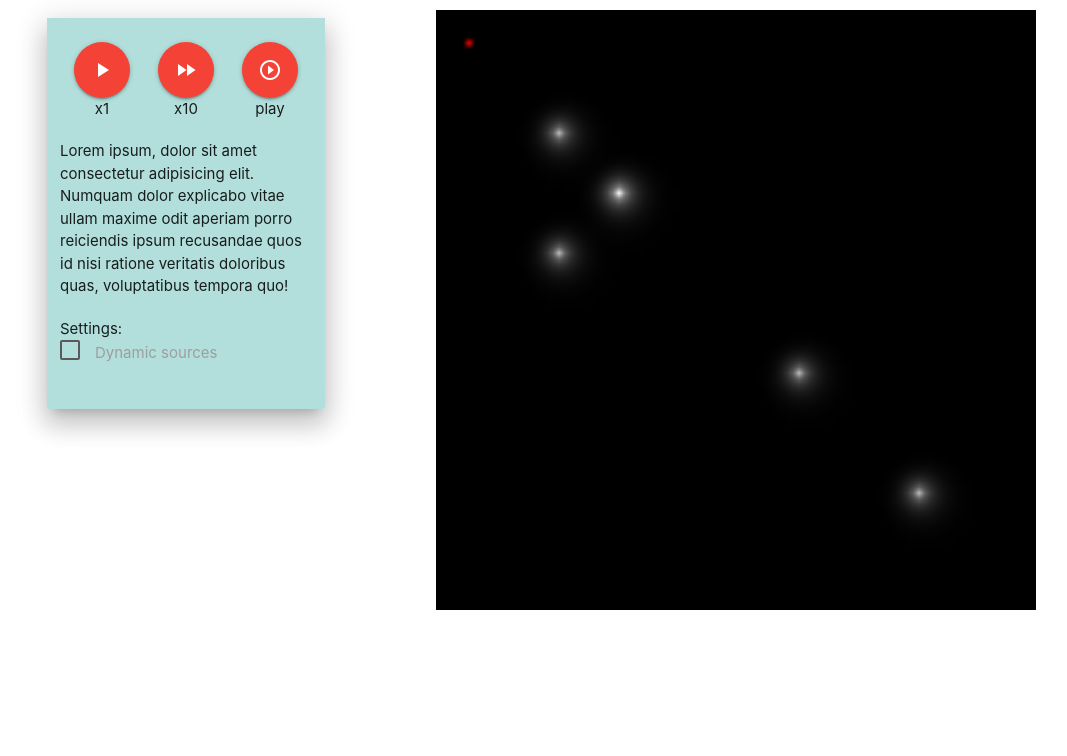
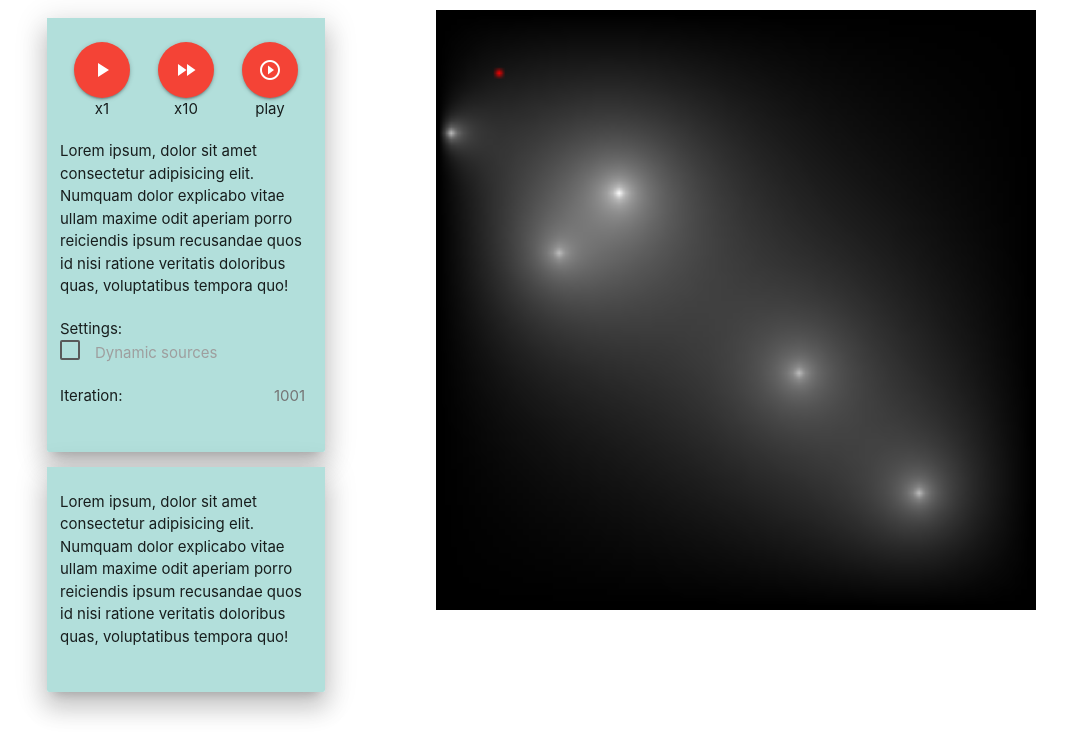
Before and after one commit to Dyzio18/poisson-js, a website built with webpack: page src/index.html in a window 1280 px wide. Both pictures are taken after a click on the link "play_arrow". Shown: the whole page, without its empty margins (4-1071 px from the left). Built offline with nearby package versions, Linux system fonts and the light colour scheme.

Commit message:
hipek upgrade

```diff
--- a/src/index.html
+++ b/src/index.html
@@ -49,13 +49,32 @@
                             </label>
                         </p>
                     </div>
+
+                    <div class="row">
+                        <p>
+                            Iteration:
+                            <span data-iteration-counter class="badge">0</span>
+                        </p>
+                    </div>
                 </div>
             </div>
+
+            <div class="card z-depth-4">
+                    <div class="card-content teal lighten-4">
+
+                        <div class="row">
+                             Lorem ipsum, dolor sit amet consectetur adipisicing elit. Numquam dolor explicabo vitae ullam maxime odit aperiam porro reiciendis ipsum recusandae quos id nisi ratione veritatis doloribus quas, voluptatibus tempora quo!
+
+                        </div>
+
+                    </div>
+                </div>
         </div>
 
         <div class="col s12 m8">
             <div class="container">
-                <canvas id="canvas" width="100px" height="100px"></canvas>
+
+                <canvas id="canvas" width="100px" height="100px"> </canvas>
             </div>
         </div>
 
--- a/src/index.js
+++ b/src/index.js
@@ -5,7 +5,7 @@ import Poisson from "./poisson";
 console.log("HELLO")
 const poisson = new Poisson(100,5,false);
 
-poisson.iteration(10);
+poisson.iteration(1000);
 
 
 
--- a/src/poisson.js
+++ b/src/poisson.js
@@ -1,21 +1,54 @@
 class Hipek {
-    constructor(xCord,yCord){
+    constructor(xCord,yCord, spaceSize){
         this.x = xCord;
         this.y = yCord;
+        this.spaceSize = spaceSize;
         this.iterator = 0;
+        this.isActive = false;
+        this.space = null;
+        this.lookPoint = [];
     }
 
+    wakeUp = (space) => {
+        this.isActive = true;
+        this.space = space;
+    }
 
-    drawHipek = () => {
+    draw = () => {
         const canvas = document.getElementById('canvas');
         const ctx = canvas.getContext('2d');
         ctx.fillStyle = "rgb(" + 255 + "," + 0 + "," + 0 + ")";
         ctx.fillRect(this.x , this.y, 1, 1);
     }
 
-    moveHipek = () => {
+    initSearch = () => {
+        const initStep = 10;
+
+        if(this.x < (this.spaceSize - initStep)) {
+            this.x += initStep;
+        } else if (this.x >= (this.spaceSize - initStep)) {
+            this.y += initStep;
+            this.x = initStep;
+        }
+
+        if(this.y >= (this.spaceSize - initStep)){
+            this.y = initStep;
+        }
+
+        //TODO: save value
+        console.log(this.getCurrentValue())
+        M.toast({html: `I find ${this.getCurrentValue()}`});
+
+
+    }
+
+    getCurrentValue = () => {
+        return this.space[this.x][this.y];
+    }
+
+    move = (x,y) => {
         this.x++;
-        this.y--;
+        this.y++;
         this.iterator++;
     }
 
@@ -30,8 +63,8 @@ class Poisson {
         this.canvas = {};
         this.isDynamic = dynamicFlag;
         this.space = this.initSpace(size);
-        this.isHipekActive = false;
-        this.hipek = new Hipek(5,5);
+        this.hipek = new Hipek(10,10,size);
+        this.hipekWakeUpIteration = 1000; // start move after X iteration
     }
 
     initHipek = () => {
@@ -54,7 +87,7 @@ class Poisson {
         const sourcePoints = [];
 
         sourcePoints[0] = this.makePoint(30,30,100);
-        sourcePoints[1] = this.makePoint(20,20,75);
+        sourcePoints[1] = this.makePoint(2,20,75);
         sourcePoints[2] = this.makePoint(20,40,75);
         sourcePoints[3] = this.makePoint(60,60,75);
         sourcePoints[4] = this.makePoint(80,80,75);
@@ -122,18 +155,31 @@ class Poisson {
                     this.sources[srcCount] = this.moveSources(this.sources[srcCount]);
                 }
             }
+
+            if(this.iterationCounter > this.hipekWakeUpIteration){
+                if(!this.hipek.isActive){
+                    this.hipek.wakeUp(this.space)
+                } else{
+                   this.hipek.initSearch();
+                }
+            }
         }
 
         this.drawSpace();
-        this.hipek.drawHipek();
+        this.viewIterationBadge();
+        this.hipek.draw();
     }
 
     setDynamicSourceStatus = (status) => {
         this.isDynamic = status;
     }
 
+    viewIterationBadge = () => {
+        const badge = document.querySelector('[data-iteration-counter]');
+        badge.innerHTML = `${this.iterationCounter}`
+    }
+
     drawSpace = () => {
-
         const canvas = document.getElementById('canvas');
         const ctx = canvas.getContext('2d');
 
```
